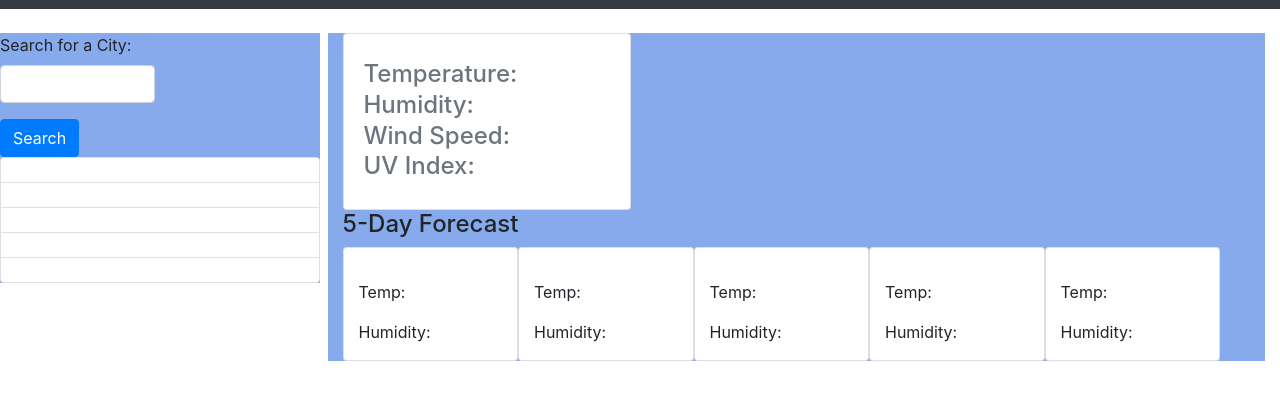
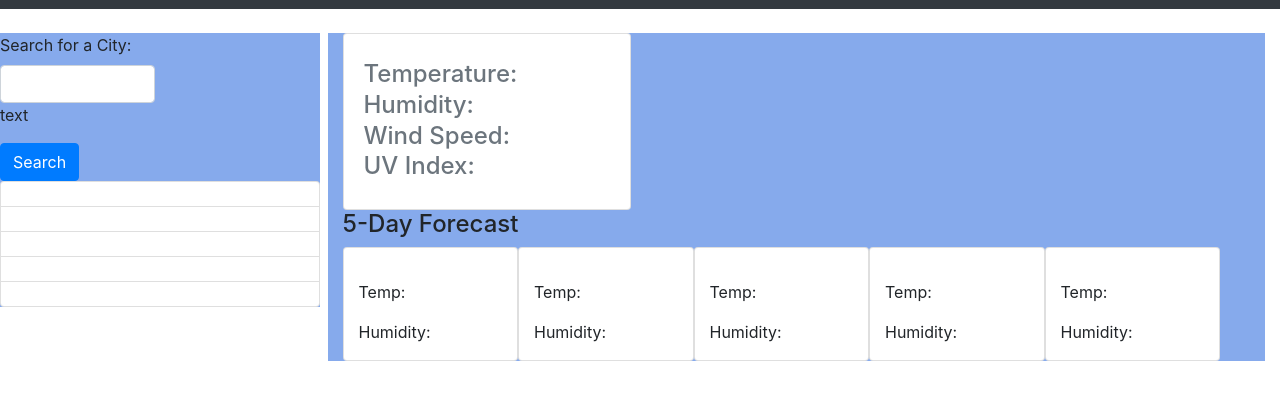
Before and after one commit to TLGeorge/Weather-Dashboard, a plain HTML site: page index.html in a window 1280 px wide. Shown: the part 51-450 px from the top of the page. Drawn offline with nearby package versions, Linux system fonts and the light colour scheme; no server answers.

Commit message:
updated readme

```diff
--- a/index.html
+++ b/index.html
@@ -49,7 +49,7 @@
                     <div class="form-row">
                         <div class="form-group col-md-6">
                             <label for="label">Search for a City:</label>
-                            <input type="text" class="form-control" id="citySearched">
+                            <input type="text" class="form-control" id="citySearched"> text
                         </div>
                     </div>
                     <button type="submit" class="btn btn-primary" id="searchButton">Search</button>
```
Also changed, not shown: 1 other file.
